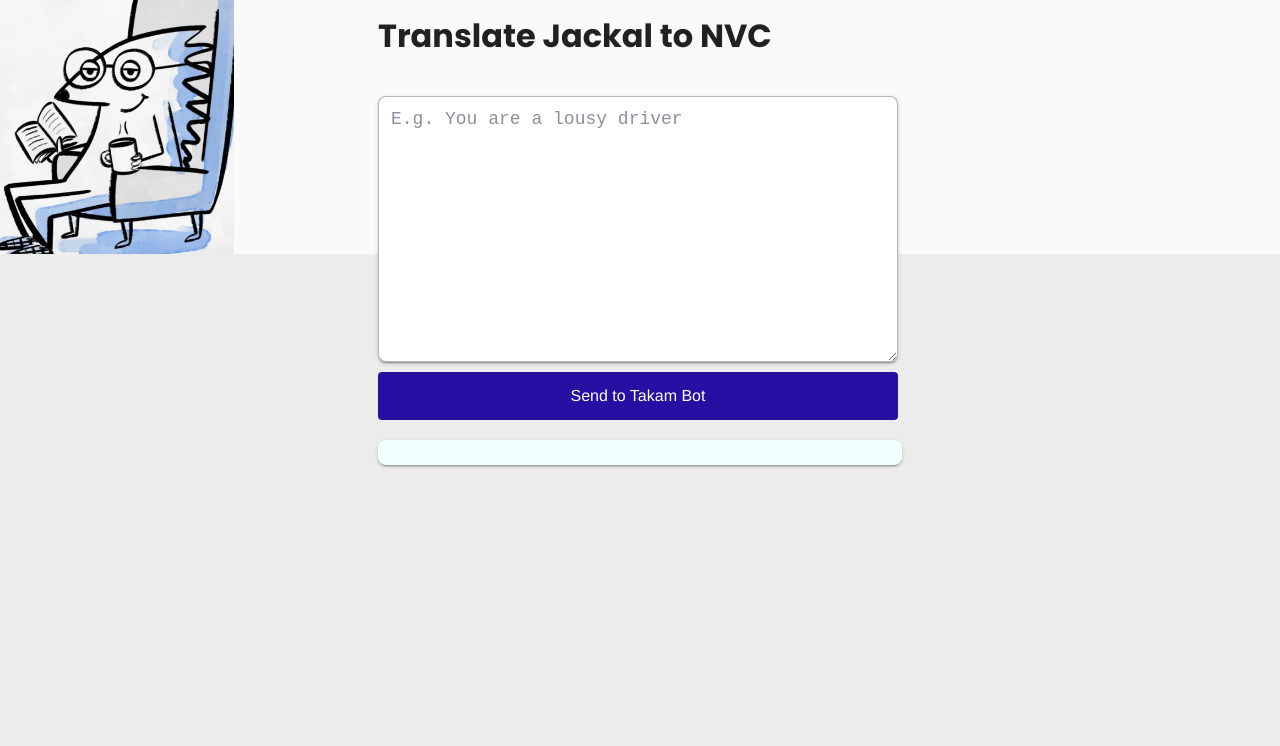
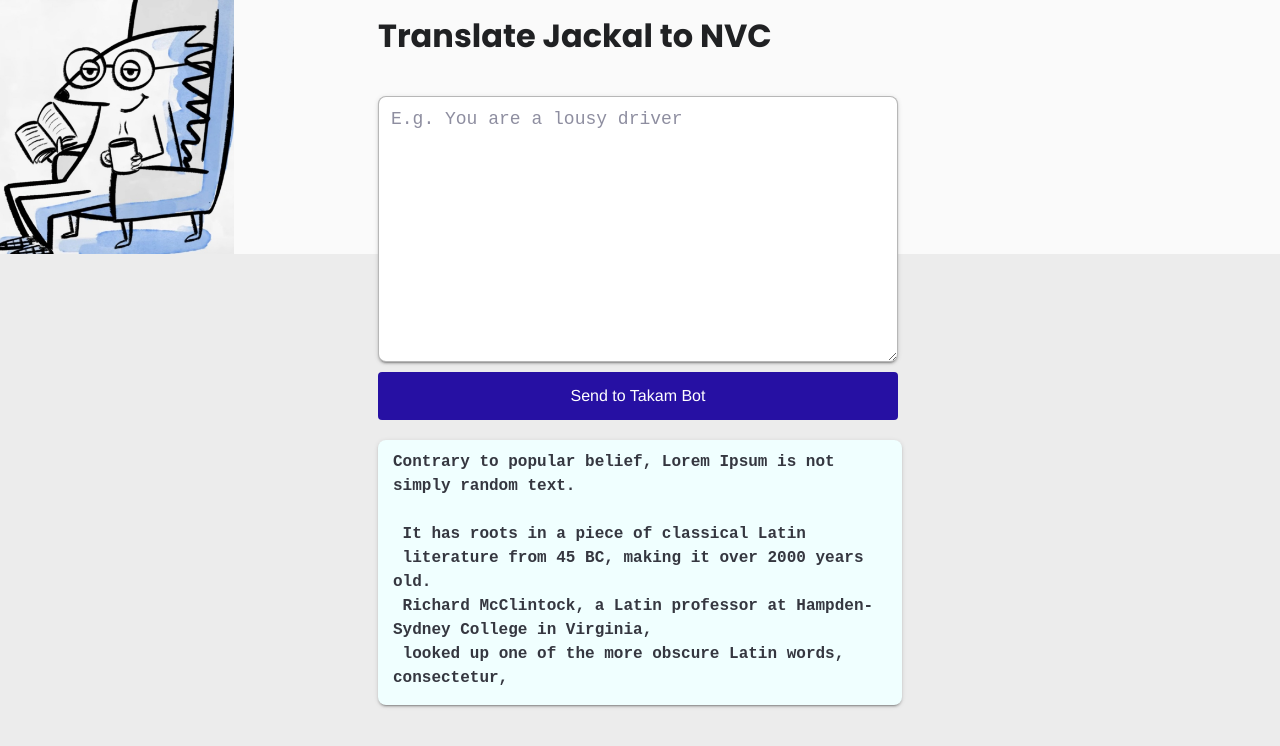
Before and after one commit to kugelblitz-one/nvc-bot, a Next.js app: page / in a window 1280 px wide. Shown: the top 746 px of the page. Built offline with nearby package versions, Linux system fonts and the light colour scheme; a web font is replaced by a local one.

Commit message:
added global styles

```diff
--- /dev/null
+++ b/pages/_app.js
@@ -0,0 +1,5 @@
+import "./styles.global.css"
+
+export default function App({ Component, pageProps }) {
+    return <Component {...pageProps} />;
+}
--- a/pages/index.js
+++ b/pages/index.js
@@ -1,6 +1,7 @@
 import Head from "next/head";
 import {useState} from "react";
 import styles from "./index.module.css";
+
 import LoadingSpinner from "./components/loadingSpinner";
 
 // Chen doesn't have access to the api so I use it as a placeholder
@@ -12,7 +13,7 @@ const demoText = `Contrary to popular belief, Lorem Ipsum is not simply random t
 
 export default function Home() {
     const [nvcTextInput, setNVCTextInput] = useState("");
-    const [result, setResult] = useState();
+    const [result, setResult] = useState(demoText);
     const [isLoading, setIsLoading] = useState(false);
 
     async function onSubmit(event) {
@@ -69,13 +70,13 @@ export default function Home() {
                         <input type="submit" value="Send to Takam Bot"/>
                     </form>
                     {isLoading ? <div className={styles.spinnerWrapper}><LoadingSpinner/></div> : null}
-
-                    <div className={styles.resultWrapper}>
+                    {!isLoading && result ?   <div className={styles.resultWrapper}>
                         <div className={styles.result}>
                 <pre style={{'margin': '0', 'white-space': "pre-wrap", 'width': '100%'}}>
                     {result}</pre>
                         </div>
-                    </div>
+                    </div> : null}
+
 
                 </div>
             </main>
--- a/pages/index.module.css
+++ b/pages/index.module.css
@@ -21,7 +21,7 @@
     min-width: 100vw;
     min-height: 100vh;
     background-color: #ececec;
-    position: fixed;
+    position: relative;
     top: 0;
     right: 0;
 }
--- /dev/null
+++ b/pages/styles.global.css
@@ -0,0 +1,3 @@
+body {
+    margin: 0;
+}
```
